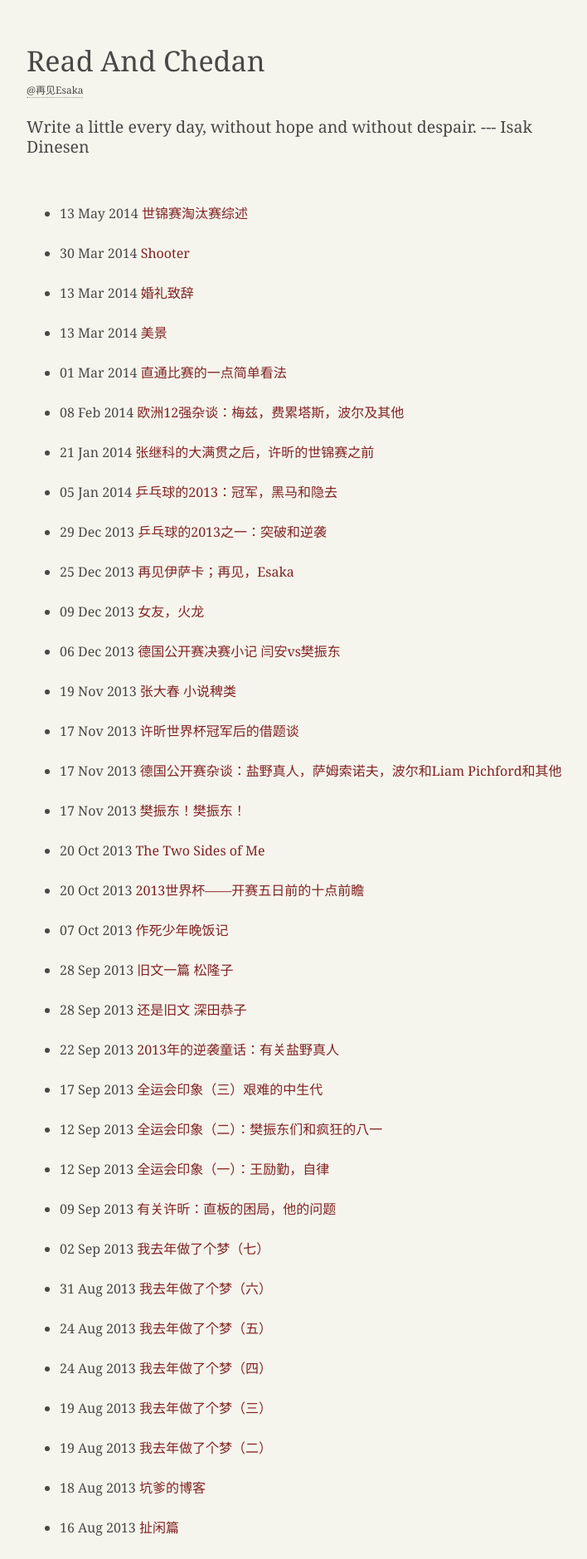
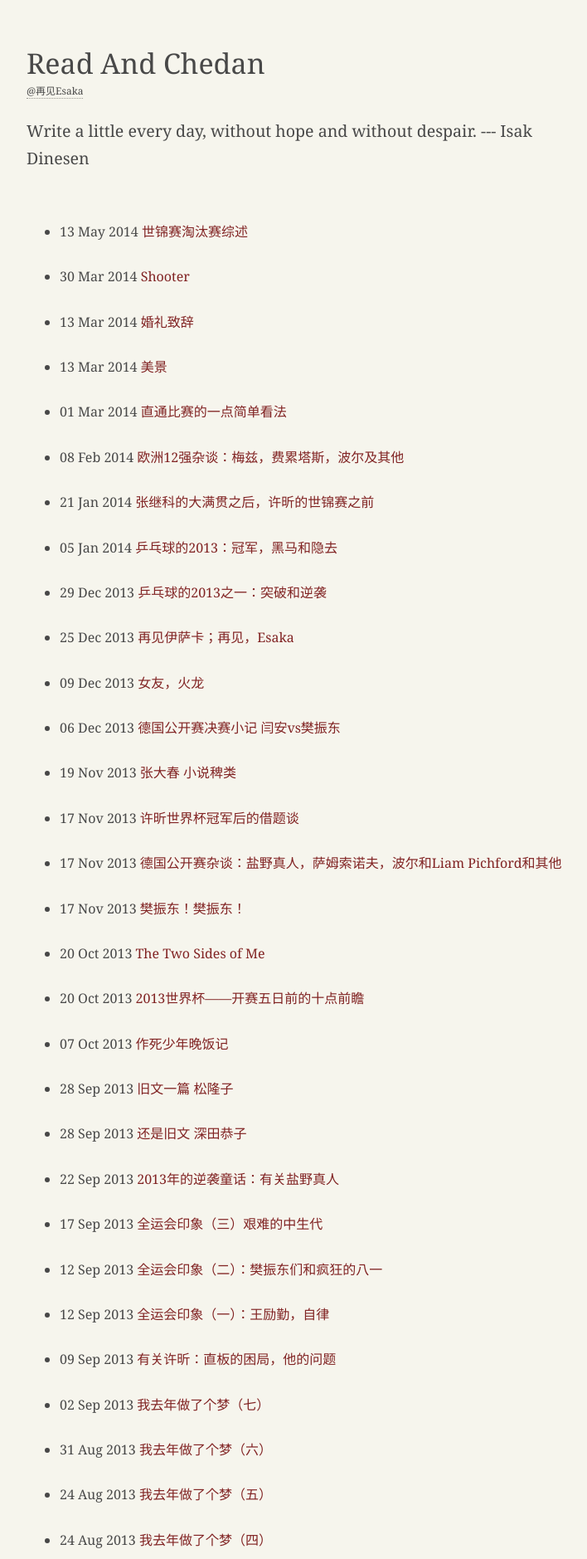
Before and after one commit to readandchedan/readandchedan.github.io, a Jekyll site: the page built from index.html, in a window 1280 px wide. Shown: the top 1879 px of the page at 83% size, without its empty margins (270-978 px from the left). Built offline with Jekyll 4.4.1, drawn with Linux system fonts in a browser that asks for light colours.

Commit message:
Update default.html

```diff
--- a/_layouts/default.html
+++ b/_layouts/default.html
@@ -61,7 +61,7 @@ body {
 
   width: 676px;
   font-size: 16px;
-  line-height: 24px;
+  line-height: 1.7;
 }
 
 
```
